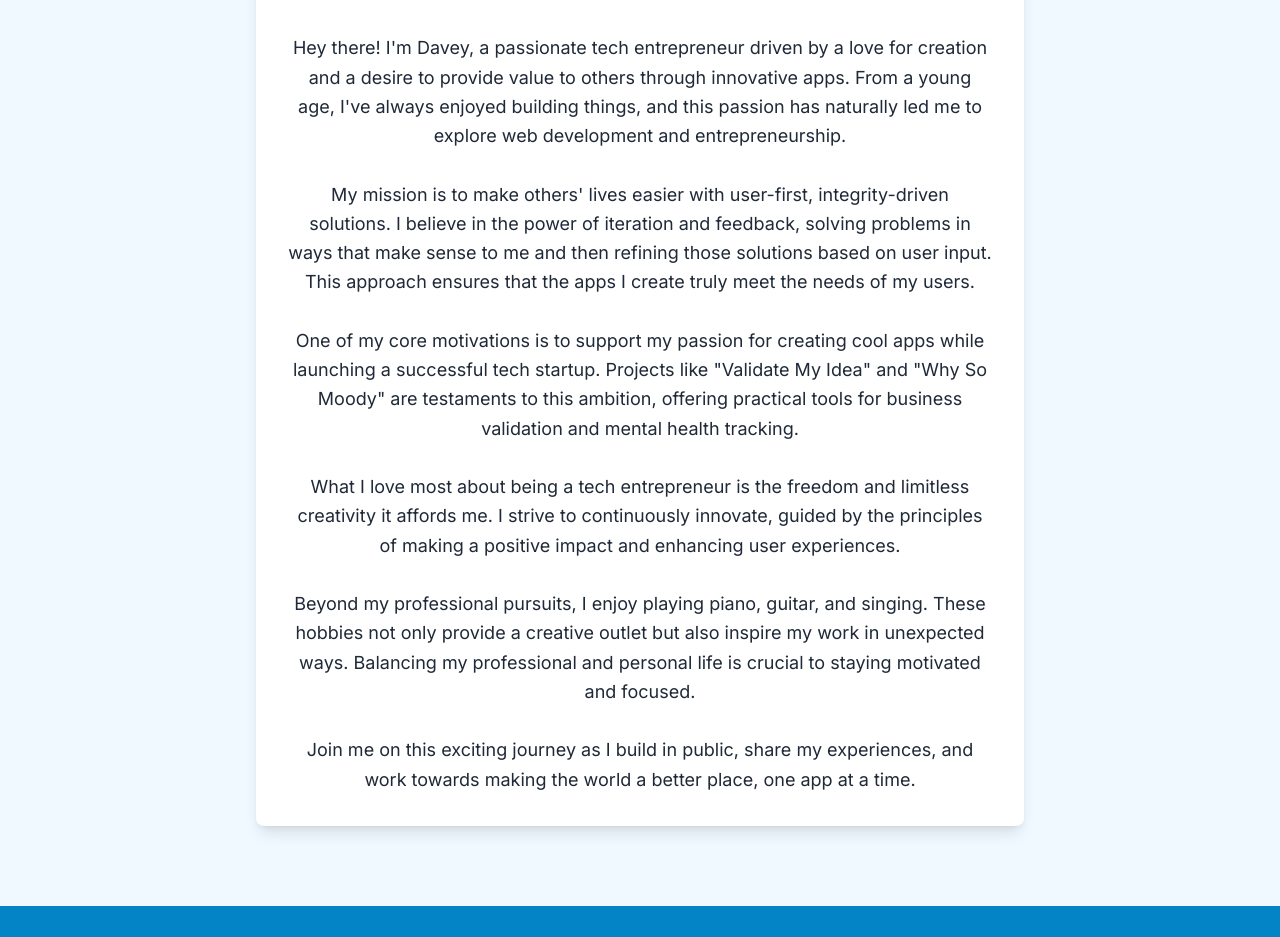
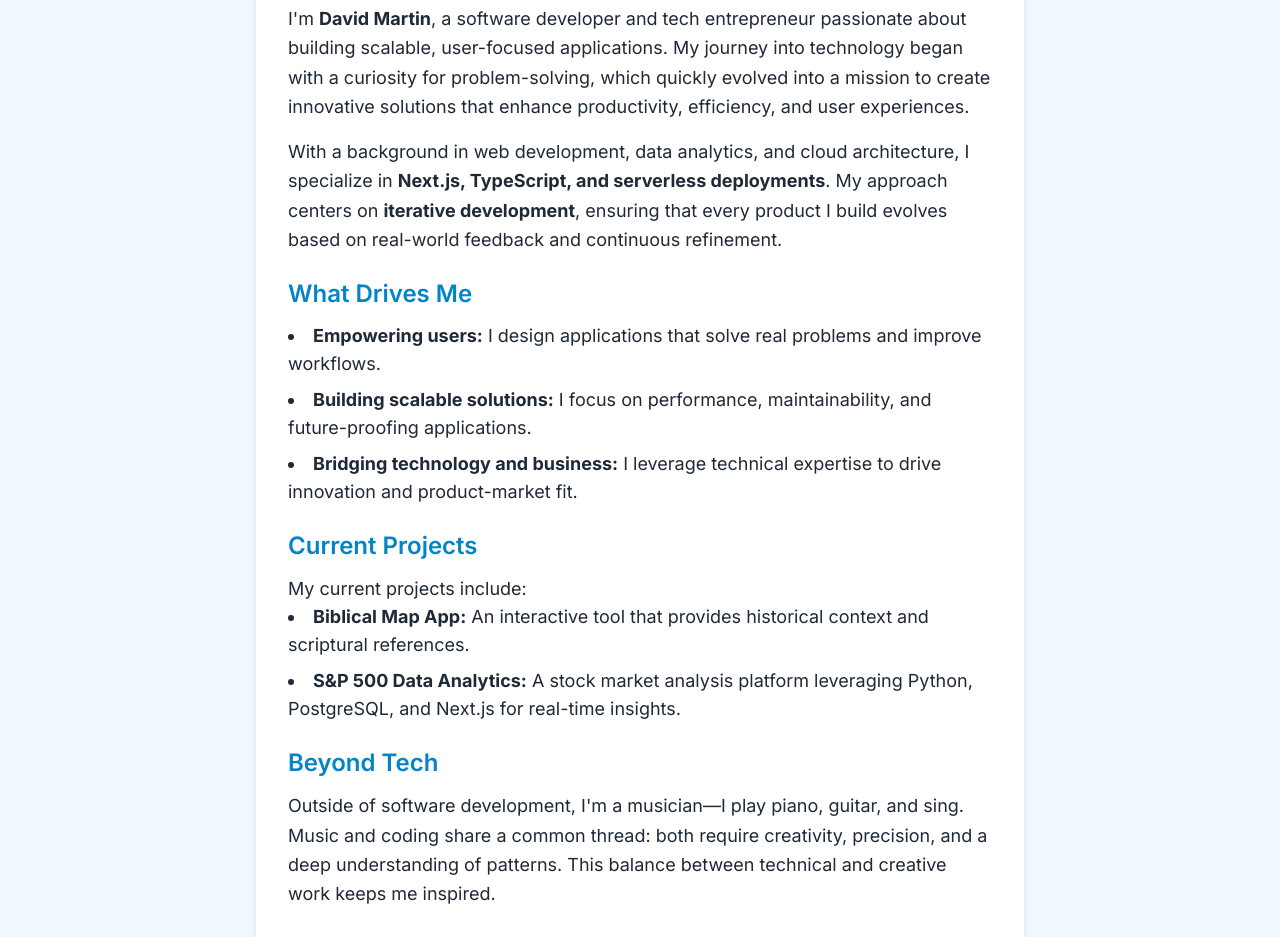
Before and after one commit to djmartin2019/DaveyProjects, a Next.js app: page /about in a window 1280 px wide. Shown: the part 220-1157 px from the top of the page. Built offline with nearby package versions, Linux system fonts and the light colour scheme.

Commit message:
Updated home and about page

```diff
--- a/src/app/about/page.tsx
+++ b/src/app/about/page.tsx
@@ -1,19 +1,5 @@
 import Navbar from "@/components/navbar";
 import Footer from "@/components/footer";
-
-const introduction = `
-  Hey there! I'm Davey, a passionate tech entrepreneur driven by a love for creation and a desire to provide value to others through innovative apps. From a young age, I've always enjoyed building things, and this passion has naturally led me to explore web development and entrepreneurship.
-
-  My mission is to make others' lives easier with user-first, integrity-driven solutions. I believe in the power of iteration and feedback, solving problems in ways that make sense to me and then refining those solutions based on user input. This approach ensures that the apps I create truly meet the needs of my users.
-
-  One of my core motivations is to support my passion for creating cool apps while launching a successful tech startup. Projects like "Validate My Idea" and "Why So Moody" are testaments to this ambition, offering practical tools for business validation and mental health tracking.
-
-  What I love most about being a tech entrepreneur is the freedom and limitless creativity it affords me. I strive to continuously innovate, guided by the principles of making a positive impact and enhancing user experiences.
-
-  Beyond my professional pursuits, I enjoy playing piano, guitar, and singing. These hobbies not only provide a creative outlet but also inspire my work in unexpected ways. Balancing my professional and personal life is crucial to staying motivated and focused.
-
-  Join me on this exciting journey as I build in public, share my experiences, and work towards making the world a better place, one app at a time.
-`;
 
 export default function About() {
   return (
@@ -22,10 +8,86 @@ export default function About() {
 
       <main className="flex flex-col items-center justify-center py-10 flex-grow">
         <section id="about" className="w-full text-center px-4 mb-10">
-          <div className="max-w-3xl mx-auto bg-white p-8 rounded-lg shadow-lg">
-            <h1 className="text-5xl font-bold text-sky-600 mb-6">About Me</h1>
-            <p className="text-lg text-gray-800 whitespace-pre-line leading-relaxed">
-              {introduction}
+          <div className="max-w-3xl mx-auto bg-white p-8 rounded-lg shadow-lg text-left">
+            <h1 className="text-5xl font-bold text-sky-600 mb-6 text-center">
+              About Me
+            </h1>
+
+            {/* Introduction */}
+            <p className="text-lg text-gray-800 leading-relaxed mb-4">
+              I'm <strong>David Martin</strong>, a software developer and tech
+              entrepreneur passionate about building scalable, user-focused
+              applications. My journey into technology began with a curiosity
+              for problem-solving, which quickly evolved into a mission to
+              create innovative solutions that enhance productivity, efficiency,
+              and user experiences.
+            </p>
+
+            {/* Tech Focus */}
+            <p className="text-lg text-gray-800 leading-relaxed mb-4">
+              With a background in web development, data analytics, and cloud
+              architecture, I specialize in{" "}
+              <strong>Next.js, TypeScript, and serverless deployments</strong>.
+              My approach centers on <strong>iterative development</strong>,
+              ensuring that every product I build evolves based on real-world
+              feedback and continuous refinement.
+            </p>
+
+            {/* What Drives Me */}
+            <h2 className="text-2xl font-semibold text-sky-600 mt-6 mb-3">
+              What Drives Me
+            </h2>
+            <ul className="list-disc list-inside text-gray-800 text-lg space-y-2">
+              <li>
+                <strong>Empowering users:</strong> I design applications that
+                solve real problems and improve workflows.
+              </li>
+              <li>
+                <strong>Building scalable solutions:</strong> I focus on
+                performance, maintainability, and future-proofing applications.
+              </li>
+              <li>
+                <strong>Bridging technology and business:</strong> I leverage
+                technical expertise to drive innovation and product-market fit.
+              </li>
+            </ul>
+
+            {/* Projects */}
+            <h2 className="text-2xl font-semibold text-sky-600 mt-6 mb-3">
+              Current Projects
+            </h2>
+            <p className="text-lg text-gray-800 leading-relaxed">
+              My current projects include:
+            </p>
+            <ul className="list-disc list-inside text-gray-800 text-lg space-y-2">
+              <li>
+                <strong>Biblical Map App:</strong> An interactive tool that
+                provides historical context and scriptural references.
+              </li>
+              <li>
+                <strong>S&P 500 Data Analytics:</strong> A stock market analysis
+                platform leveraging Python, PostgreSQL, and Next.js for
+                real-time insights.
+              </li>
+            </ul>
+
+            {/* Music & Creativity */}
+            <h2 className="text-2xl font-semibold text-sky-600 mt-6 mb-3">
+              Beyond Tech
+            </h2>
+            <p className="text-lg text-gray-800 leading-relaxed">
+              Outside of software development, I'm a musician—I play piano,
+              guitar, and sing. Music and coding share a common thread: both
+              require creativity, precision, and a deep understanding of
+              patterns. This balance between technical and creative work
+              keeps me inspired.
+            </p>
+
+            {/* Closing Statement */}
+            <p className="text-lg text-gray-800 leading-relaxed mt-6">
+              Whether it's launching a SaaS product, refining an open-source
+              project, or solving complex data challenges, I'm always eager to
+              collaborate and push the boundaries of what's possible in tech.
             </p>
           </div>
         </section>
--- a/src/app/page.tsx
+++ b/src/app/page.tsx
@@ -18,12 +18,7 @@ import {
 
 import { IconType } from "react-icons";
 
-type Technology =
-  | "NextJS"
-  | "TailwindCSS"
-  | "TypeScript"
-  | "Vercel"
-  | "Supabase";
+type Technology = "NextJS" | "TailwindCSS" | "TypeScript" | "Vercel" | "Supabase";
 
 const projectTechnologies: Record<Technology, IconType> = {
   NextJS: SiNextdotjs,
@@ -42,13 +37,21 @@ interface Project {
 
 const projects: Project[] = [
   {
-    name: "Why So Moody",
+    name: "Biblical Map App",
     description:
-      "Easily log and journal your moods with our comprehensive CRUD app featuring user authentication. Track your emotional well-being over time and gain insights through planned future updates like mood charts and AI analysis. Perfect for young adults (18-35) looking for a simple and effective way to monitor their mental health.",
-    url: "https://why-so-moody.vercel.app/",
-    technologies: ["NextJS", "TailwindCSS", "TypeScript", "Supabase", "Vercel"],
+      "A historical and interactive map application designed to help users explore biblical locations with contextual scripture references and historical insights. Built with modern web technologies for a seamless experience.",
+    url: "https://biblical-map.vercel.app/", // Update with your real project link
+    technologies: ["NextJS", "TailwindCSS", "TypeScript", "Vercel"],
+  },
+  {
+    name: "S&P 500 Data Analytics",
+    description:
+      "A comprehensive stock market analysis tool leveraging PostgreSQL and Python to track sector performance, stock trends, and volatility metrics. Integrated with Next.js for interactive data visualization.",
+    url: "#", // Update with your real project link
+    technologies: ["NextJS", "TailwindCSS", "TypeScript", "Vercel"],
   },
 ];
+
 const skills = [
   { name: "JavaScript", icon: SiJavascript },
   { name: "React", icon: SiReact },
@@ -61,7 +64,7 @@ const skills = [
 ];
 
 const introduction = `
-  Hey there! I'm David, a passionate tech entrepreneur driven by a love for creation and a desire to provide value to others through innovative apps. From a young age, I've always enjoyed building things, and this passion has naturally led me to explore web development and entrepreneurship.
+  Hi, I'm David—an entrepreneur and software developer passionate about building modern web applications. I specialize in Next.js, TypeScript, and cloud-based solutions, focusing on seamless user experiences and scalable architectures. Whether it's data-driven applications or interactive platforms, I'm driven by innovation and problem-solving.
 `;
 
 export default function Home() {
@@ -72,37 +75,14 @@ export default function Home() {
       <Navbar />
 
       <main className="flex flex-col items-center justify-center flex-grow">
+        {/* Hero Section */}
         <section
           id="hero"
           className="relative w-full text-center px-4 py-8 sm:py-10 lg:py-12 bg-gradient-to-r from-sky-400 to-blue-500 text-white min-h-screen flex flex-col items-center justify-center"
         >
-          <div
-            className="absolute inset-x-0 -top-40 -z-10 transform-gpu overflow-hidden blur-3xl sm:-top-80"
-            aria-hidden="true"
-          >
-            <div
-              className="relative left-[calc(50%-11rem)] aspect-[1155/678] w-[36.125rem] -translate-x-1/2 rotate-[30deg] bg-gradient-to-tr from-[#ff80b5] to-[#9089fc] opacity-30 sm:left-[calc(50%-30rem)] sm:w-[72.1875rem]"
-              style={{
-                clipPath:
-                  "polygon(74.1% 44.1%, 100% 61.6%, 97.5% 26.9%, 85.5% 0.1%, 80.7% 2%, 72.5% 32.5%, 60.2% 62.4%, 52.4% 68.1%, 47.5% 58.3%, 45.2% 34.5%, 27.5% 76.7%, 0.1% 64.9%, 17.9% 100%, 27.6% 76.8%, 76.1% 97.7%, 74.1% 44.1%)",
-              }}
-            />
-          </div>
-          <div
-            className="absolute inset-x-0 top-[calc(100%-13rem)] -z-10 transform-gpu overflow-hidden blur-3xl sm:top-[calc(100%-30rem)]"
-            aria-hidden="true"
-          >
-            <div
-              className="relative left-[calc(50%+3rem)] aspect-[1155/678] w-[36.125rem] -translate-x-1/2 bg-gradient-to-tr from-[#ff80b5] to-[#9089fc] opacity-30 sm:left-[calc(50%+36rem)] sm:w-[72.1875rem]"
-              style={{
-                clipPath:
-                  "polygon(74.1% 44.1%, 100% 61.6%, 97.5% 26.9%, 85.5% 0.1%, 80.7% 2%, 72.5% 32.5%, 60.2% 62.4%, 52.4% 68.1%, 47.5% 58.3%, 45.2% 34.5%, 27.5% 76.7%, 0.1% 64.9%, 17.9% 100%, 27.6% 76.8%, 76.1% 97.7%, 74.1% 44.1%)",
-              }}
-            />
-          </div>
           <div className="max-w-3xl mx-auto">
             <h1 className="text-5xl font-bold tracking-tight sm:text-6xl mb-6">
-              Welcome to My Portfolio!
+              Welcome to My Portfolio
             </h1>
             <p className="text-lg whitespace-pre-line leading-relaxed mb-8">
               {introduction}
@@ -111,22 +91,19 @@ export default function Home() {
               href="#contact"
               className="inline-block rounded-md bg-white px-5 py-3 text-base font-medium text-sky-600 hover:bg-gray-100"
             >
-              Let's Get In Touch!
+              Let's Connect!
             </a>
           </div>
         </section>
 
+        {/* Skills Section */}
         <section id="skills" className="text-center px-4 mt-20 mb-10 w-full">
           <div className="py-24 sm:py-32">
             <div className="mx-auto max-w-7xl px-6 lg:px-8">
-              <div className="mx-auto max-w-2xl lg:max-w-none">
               <div className="text-center">
                 <h1 className="text-5xl font-bold text-sky-600 mb-10">
                   My Skills
                 </h1>
-                  <p className="mt-4 text-lg leading-8 text-sky-600">
-                    Just a few of my favorite techs:
-                  </p>
               </div>
               <dl className="mt-8 p-5 grid grid-cols-1 gap-6 overflow-hidden rounded-2xl text-center sm:grid-cols-2 lg:grid-cols-4">
                 {skills.map((skill) => (
@@ -143,18 +120,12 @@ export default function Home() {
               </dl>
             </div>
           </div>
-          </div>
         </section>
 
-        <section
-          id="projects"
-          className="text-center px-4 mt-20 mb-10 w-full bg-sky-900"
-        >
+        {/* Projects Section */}
+        <section id="projects" className="text-center px-4 mt-20 mb-10 w-full bg-sky-900">
           <div className="py-24 sm:py-32">
             <h1 className="text-6xl font-bold text-white mb-10">Projects</h1>
-            <p className="mt-4 text-lg leading-8 text-white">
-              Here are a few projects that I'm currently working on:
-            </p>
             <div className="grid grid-cols-1 md:grid-cols-2 gap-12 max-w-5xl mx-auto pt-10">
               {projects.map((project) => (
                 <a
@@ -171,17 +142,15 @@ export default function Home() {
                         {project.description}
                       </p>
                     </div>
-                    <div className="flex justify-center  space-x-6 mb-5">
+                    <div className="flex justify-center space-x-6 mb-5">
                       {project.technologies.map((tech) => {
                         const Icon = projectTechnologies[tech];
-                        return (
-                          <Icon key={tech} className="h-8 w-8 text-sky-600" />
-                        );
+                        return <Icon key={tech} className="h-8 w-8 text-sky-600" />;
                       })}
                     </div>
                     <div className="mt-4">
                       <span className="text-sm font-medium text-sky-600 group-hover:text-sky-800">
-                        Check It Out! &rarr;
+                        View Project &rarr;
                       </span>
                     </div>
                   </div>
@@ -191,6 +160,7 @@ export default function Home() {
           </div>
         </section>
 
+        {/* Contact Section */}
         <section id="contact" className="text-center px-4 mt-20 mb-10 w-full">
           <div className="relative isolate bg-white">
             <div className="mx-auto max-w-7xl grid grid-cols-1 lg:grid-cols-2 gap-8 px-6 lg:px-8">
--- a/src/components/footer.tsx
+++ b/src/components/footer.tsx
@@ -27,7 +27,7 @@ export default function Footer() {
           ))}
         </div>
         <p className="mt-10 text-center text-xs leading-5 text-gray-200">
-          &copy; 2024 DaveyBits. All rights reserved.
+          &copy; 2024 DJM Tech. All rights reserved.
         </p>
       </div>
     </footer>
```
Lines whose indentation alone changed are shown as unchanged.
